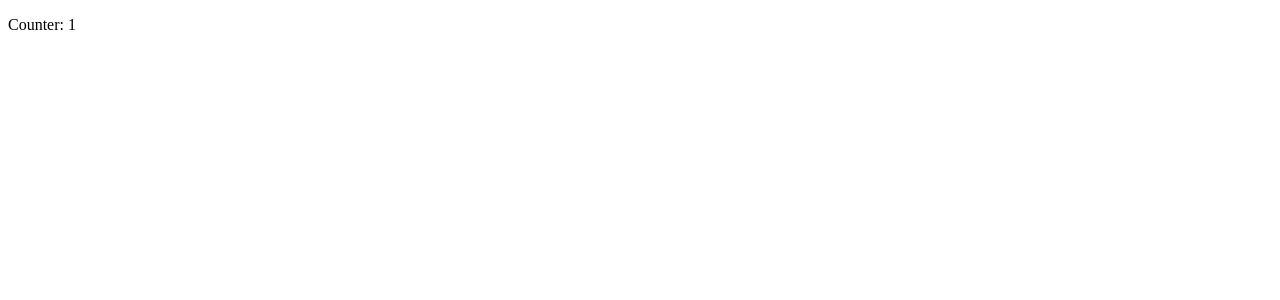
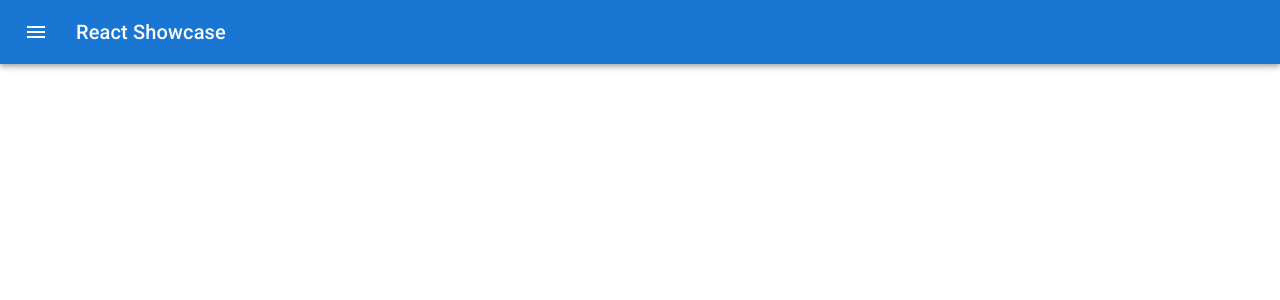
Before and after one commit to Liamm3/react-showcase, a React (Create React App) app: page / in a window 1280 px wide. Shown: the top 300 px of the page. Built offline with nearby package versions, Linux system fonts and the light colour scheme.

Commit message:
Add material, appbar and sidebar

```diff
--- a/public/index.html
+++ b/public/index.html
@@ -24,6 +24,7 @@
       work correctly both with client-side routing and a non-root public URL.
       Learn how to configure a non-root public URL by running `npm run build`.
     -->
+    <link rel="stylesheet" href="https://fonts.googleapis.com/css?family=Roboto:300,400,500,700&display=swap" />
     <title>React App</title>
   </head>
   <body>
--- a/src/App.js
+++ b/src/App.js
@@ -1,9 +1,10 @@
-import Counter from './components/Counter'
+import Person from './containers/Person'
+import Navbar from './components/Navbar'
 
 const App = () => (
-  <div>
-    <Counter />
-  </div>
+  <>
+    <Navbar />
+  </>
 )
 
 export default App
--- a/src/components/Counter.js
+++ /dev/null
@@ -1,3 +0,0 @@
-const Counter = () => <p>Counter: 1</p>
-
-export default Counter
--- /dev/null
+++ b/src/components/Navbar.js
@@ -0,0 +1,42 @@
+import { useState } from 'react'
+import MenuIcon from '@mui/icons-material/Menu'
+import AppBar from '@mui/material/AppBar'
+import Box from '@mui/material/Box'
+import Toolbar from '@mui/material/Toolbar'
+import IconButton from '@mui/material/IconButton'
+import Typography from '@mui/material/Typography'
+
+import Sidebar from './Sidebar'
+
+export default function Navbar() {
+  const [drawerOpen, setDrawerOpen] = useState()
+
+  const toggleDrawer = () => {
+    setDrawerOpen(!drawerOpen)
+  }
+
+  return (
+    <>
+      <Box sx={{ flexGrow: 1 }}>
+        <AppBar position="static">
+          <Toolbar>
+            <IconButton
+              size="large"
+              edge="start"
+              color="inherit"
+              aria-label="menu"
+              sx={{ mr: 2 }}
+              onClick={toggleDrawer}
+            >
+              <MenuIcon />
+            </IconButton>
+            <Typography variant="h6" component="div" sx={{ flexGrow: 1 }}>
+              React Showcase
+            </Typography>
+          </Toolbar>
+        </AppBar>
+      </Box>
+      <Sidebar drawerOpen={drawerOpen} toggleDrawer={toggleDrawer} />
+    </>
+  )
+}
--- /dev/null
+++ b/src/components/Sidebar.js
@@ -0,0 +1,31 @@
+import PersonIcon from '@mui/icons-material/Person'
+import {
+  Drawer,
+  List,
+  ListItem,
+  ListItemIcon,
+  ListItemText,
+  Box
+} from '@mui/material'
+
+export default function Sidebar({ drawerOpen, toggleDrawer }) {
+  return (
+    <Drawer anchor="left" open={drawerOpen} onClose={toggleDrawer}>
+      <Box
+        sx={{ width: 250 }}
+        role="presentation"
+        onClick={toggleDrawer}
+        onKeyDown={toggleDrawer}
+      >
+        <List>
+          <ListItem button>
+            <ListItemIcon>
+              <PersonIcon />
+            </ListItemIcon>
+            <ListItemText primary="Persons" />
+          </ListItem>
+        </List>
+      </Box>
+    </Drawer>
+  )
+}
--- /dev/null
+++ b/src/containers/Person.js
@@ -0,0 +1,15 @@
+import { useState, useEffect } from 'react'
+
+export default function Person() {
+  const [users, setUsers] = useState()
+
+  useEffect(() => {
+    async function fetchUsers() {
+      const response = await fetch('https://randomuser.me/api/?results=10')
+      setUsers(await response.json())
+    }
+    fetchUsers()
+  }, [])
+
+  return 'Person'
+}
--- a/src/index.js
+++ b/src/index.js
@@ -2,6 +2,7 @@ import React from 'react'
 import ReactDOM from 'react-dom'
 import App from './App'
 import reportWebVitals from './reportWebVitals'
+import 'normalize.css'
 
 ReactDOM.render(
   <React.StrictMode>
```
Also changed, not shown: package.json (+7 -0 lines), src/components/PersonDetail.js (added), src/components/PersonList.js (added), 1 other file (tests, documents, lock files or other folders).
